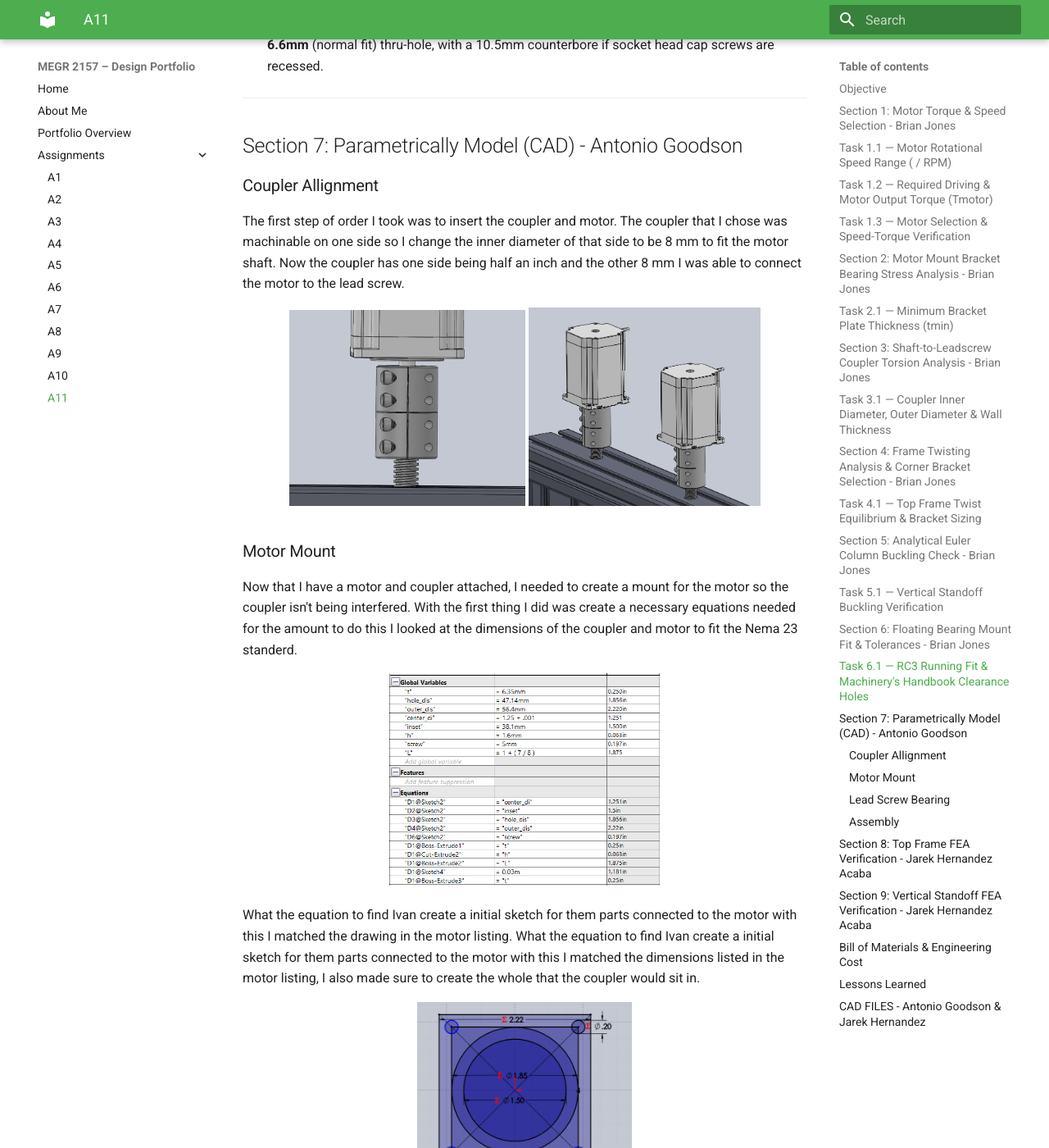
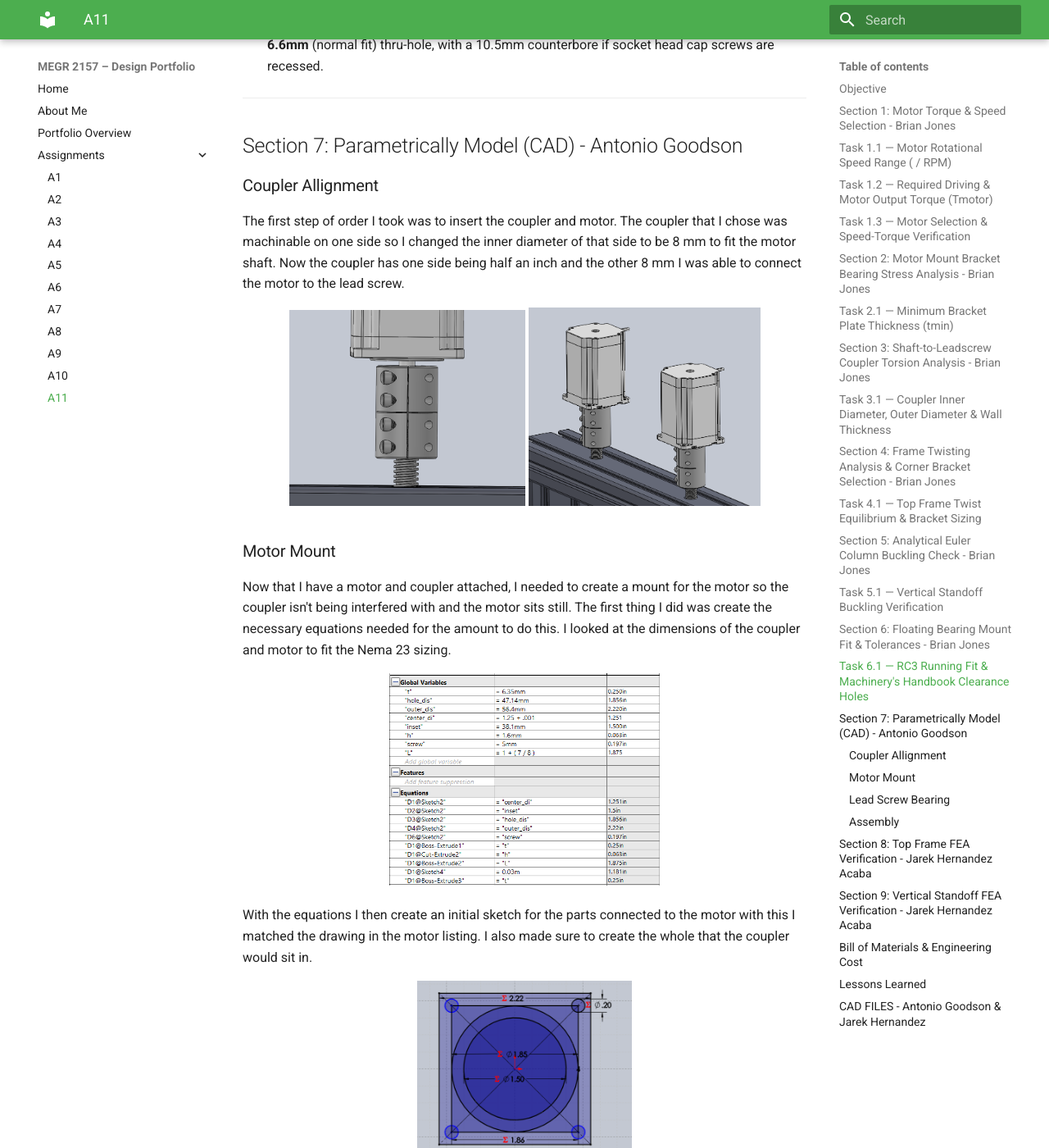
Before and after one commit to AntGo36/design-projects-portfolio, an MkDocs documentation site: the page built from docs/assignments/a11/index.md, in a window 1280 px wide and 1400 px high, scrolled down 7584 px. Shown: the whole window at 82% size. Built offline with MkDocs 1.6.1 and Material for MkDocs 9.7.7, drawn with Linux system fonts in a browser that asks for light colours; some of the changed text lies outside the part shown.

Commit message:
Update index.md

```diff
--- a/docs/assignments/a11/index.md
+++ b/docs/assignments/a11/index.md
@@ -248,7 +248,7 @@ Nsf,buckling=277,450N1000N=277.54
 
 ### Coupler Allignment
 
-The first step of order I took was to insert the coupler and motor. The coupler that I chose was machinable on one side so I change the inner diameter of that side to be 8 mm to fit the motor shaft. Now the coupler has one side being half an inch and the other 8 mm I was able to connect the motor to the lead screw.
+The first step of order I took was to insert the coupler and motor. The coupler that I chose was machinable on one side so I changed the inner diameter of that side to be 8 mm to fit the motor shaft. Now the coupler has one side being half an inch and the other 8 mm I was able to connect the motor to the lead screw.
 
 <p align="center">
   <img src="Couple.png" alt="Couple" width="42%" />
@@ -258,13 +258,13 @@ The first step of order I took was to insert the coupler and motor. The coupler
 
 ### Motor Mount
 
-Now that I have a motor and coupler attached, I needed to create a mount for the motor so the coupler isn't being interfered. With the first thing I did was create a necessary equations needed for the amount to do this I looked at the dimensions of the coupler and motor to fit the Nema 23 standerd.
+Now that I have a motor and coupler attached, I needed to create a mount for the motor so the coupler isn't being interfered with and the motor sits still. The first thing I did was create the necessary equations needed for the amount to do this. I looked at the dimensions of the coupler and motor to fit the Nema 23 sizing.
 
 <p align="center">
   <img src="Mount_Eq.png" alt="Mount_Eq" width="48%" />
 </p>
 
-What the equation to find Ivan create a initial sketch for them parts connected to the motor with this I matched the drawing in the motor listing. What the equation to find Ivan create a initial sketch for them parts connected to the motor with this I matched the dimensions listed in the motor listing, I also made sure to create the whole that the coupler would sit in.
+With the equations I then create an initial sketch for the parts connected to the motor with this I matched the drawing in the motor listing. I also made sure to create the whole that the coupler would sit in.
 
 <p align="center">
   <img src="Mount_Sketch.png" alt="Mount_Sketch" width="38%" />
@@ -319,7 +319,7 @@ I extrude the calculated thickness and a certain length to align the lead screw
 
 ### Assembly
 
-One of the first steps I took in the assembly was to create a hole for the lead screw as seen in the following image. This is important as a private provides a space where the lead screw can actually sit like in the top frame where it goes through and the bottom frame where it has room two move. I've been inserted the lead screw, bearing and aligned it. After this, I added the necessary bolts to complete the assembly.
+One of the first steps I took in the assembly was to create a hole for the lead screw as seen in the following image. This is important as a private provides a space where the lead screw can actually sit like in the top frame where it goes through and the bottom frame where it has room to move. I then inserted the lead screw bearing and aligned it. After this, I added the necessary bolts to complete the assembly.
 <p align="center">
   <img src="Clear_Hole.png" alt="Clear_Hole" width="44%" />
   <img src="Bearing_Fitted.png" alt="Bearing_Fitted" width="39%" />
```
Also changed, not shown: other parts of docs/assignments/a11/index.md (+1 -1 lines).
